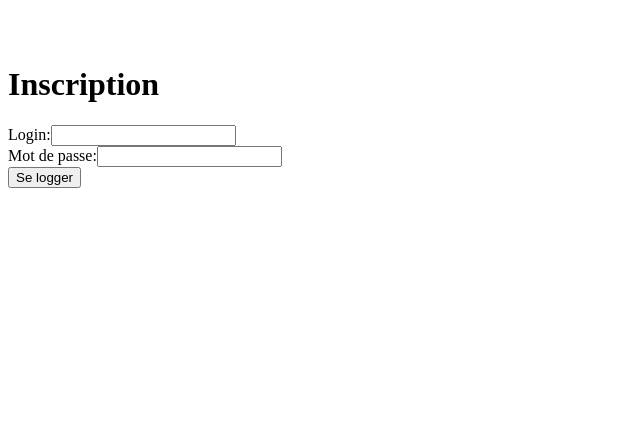
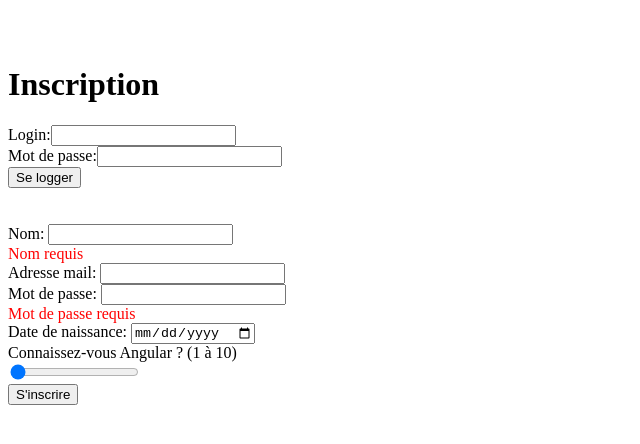
Before and after one commit to SandraLamire/First-project-Angular, an Angular app: page /inscription in a window 1280 px wide. Shown: the top 444 px of the page, without its empty margins (0-640 px from the left). Built offline with nearby package versions, Linux system fonts and the light colour scheme.

Commit message:
Formulaire Angular

```diff
--- a/src/app/accueil/accueil.component.html
+++ b/src/app/accueil/accueil.component.html
@@ -2,7 +2,7 @@
 
 <p>
 <!-- lien vers la page d'inscription -->
-<a routerLink="/inscription">S'inscrire</a>
+<a routerLink="/inscription">S'inscrire / Se logger</a>
 </p>
 
 <form>
--- a/src/app/app.module.ts
+++ b/src/app/app.module.ts
@@ -1,7 +1,7 @@
 import { NgModule } from '@angular/core';
 import { BrowserModule } from '@angular/platform-browser';
-// import de formsModule
-import { FormsModule } from '@angular/forms';
+// import de formsModule et reactiveForms (pour formulaires complexes)
+import { FormsModule, ReactiveFormsModule  } from '@angular/forms';
 
 import { AppComponent } from './app.component';
 import { MyComponentComponent } from './my-component/my-component.component';
@@ -29,6 +29,7 @@ import { EspacePersonnelComponent } from './espace-personnel/espace-personnel.co
     BrowserModule,
     // enregistrer formsModule ici
     FormsModule,
+    ReactiveFormsModule,
     AppRoutingModule
   ],
   // enregistrer les services ici
--- a/src/app/inscription/inscription.component.css
+++ b/src/app/inscription/inscription.component.css
@@ -0,0 +1,3 @@
+.text-danger {
+    color: red; /* Définit la couleur du texte en rouge */
+  }
--- a/src/app/inscription/inscription.component.html
+++ b/src/app/inscription/inscription.component.html
@@ -13,3 +13,46 @@
   <!-- ajouter directive routerLink pour rediriger vers la nouvelle route -->
   <button type="submit" [routerLink]="['/espace-personnel', login]">Se logger</button>
 </form>
+
+<br><br>
+
+<!-- reactiveForm -->
+<form [formGroup]="monFormulaire" (ngSubmit)="onSubmit()" #f="ngForm">
+  <div>
+    <label for="nom">Nom: </label>
+    <input type="text" id="nom" name="nom" formControlName="nom">
+    <div *ngIf="monFormulaire.get('nom')?.errors?.['required']" class="text-danger">Nom requis</div>
+  </div>
+
+  <div>
+    <label for="email">Adresse mail: </label>
+    <input type="email" id="email" name="email" formControlName="email">
+    <!-- touched permet affichage du message qu'à la validation -->
+    <div *ngIf="monFormulaire.get('email')?.errors?.['required'] && monFormulaire.get('email')?.touched">Adresse mail requise</div>
+    <div *ngIf="monFormulaire.get('email')?.errors?.['email']">Adresse mail invalide</div>
+  </div>
+
+  <div>
+    <label for="password">Mot de passe: </label>
+    <input type="password" id="password" name="password" formControlName="password">
+    <div *ngIf="monFormulaire.get('password')?.errors?.['required']" class="text-danger">Mot de passe requis</div>
+    <div *ngIf="monFormulaire.get('password')?.errors?.['minlength']">Le mot de passe doit contenir au moins 6 caractères</div>
+  </div>
+
+  <div>
+    <label for="birthdate">Date de naissance: </label>
+    <input type="date" id="birthdate" name="birthdate" formControlName="birthdate">
+    <div *ngIf="monFormulaire.get('birthdate')?.errors?.['max']">La date de naissance ne peut pas être supérieure à la date du jour</div>
+  </div>
+
+
+  <div>
+    <label>Connaissez-vous Angular ? (1 à 10)</label>
+  </div>
+  <input type="range" name="knowledge" formControlName="knowledge" min="1" max="10" required>
+  <div *ngIf="monFormulaire.get('knowledge')?.errors?.['required']" class="text-danger">Le niveau de connaissance est requis</div>
+
+  <div>
+  <button type="submit" [routerLink]="['/espace-personnel', login]">S'inscrire</button>
+  </div>
+</form>
--- a/src/app/inscription/inscription.component.ts
+++ b/src/app/inscription/inscription.component.ts
@@ -1,4 +1,6 @@
 import { Component } from '@angular/core';
+// import nécessaires aux formulaires
+import { FormGroup, FormControl, Validators } from '@angular/forms';
 
 @Component({
   selector: 'app-inscription',
@@ -8,4 +10,48 @@ import { Component } from '@angular/core';
 export class InscriptionComponent {
   // ajout login pour qui soit dispo dans la vue
   login: string = "";
+
+  monFormulaire = new FormGroup({
+    nom: new FormControl('', Validators.required),
+    email: new FormControl('', [Validators.required, Validators.email]),
+    password: new FormControl('', [Validators.required, Validators.minLength(6)]),
+    // lier la fonction dateValidator au contexte actuel (this) à l'aide de la méthode bind
+    birthdate: new FormControl('', [Validators.required, this.dateValidator.bind(this)]),
+    knowledge: new FormControl(0, [Validators.required, Validators.min(1), Validators.max(10)])
+  });
+
+  onSubmit() {
+    if (this.monFormulaire.valid) {
+      const formData = {
+        nom: this.monFormulaire.value.nom,
+        email: this.monFormulaire.value.email,
+        password: this.monFormulaire.value.password,
+        birthdate: this.monFormulaire.value.birthdate || '',
+        knowledge: this.monFormulaire.value.knowledge
+      };
+      console.log(formData);
+      // Envoie l'objet formData à une API par exemple
+    } else {
+      console.log("Formulaire invalide");
+    }
+  }
+
+  dateValidator(): {[key: string]: any} | null {
+    if (this.monFormulaire) {
+      const control = this.monFormulaire.get('birthdate');
+      if (control && control.value) {
+        const birthdate = new Date(control.value);
+        const today = new Date();
+        today.setHours(0, 0, 0, 0);
+        if (birthdate > today) {
+          return {max: true};
+        }
+      }
+    }
+    return null;
+  }
+
+
+
+
 }
```
